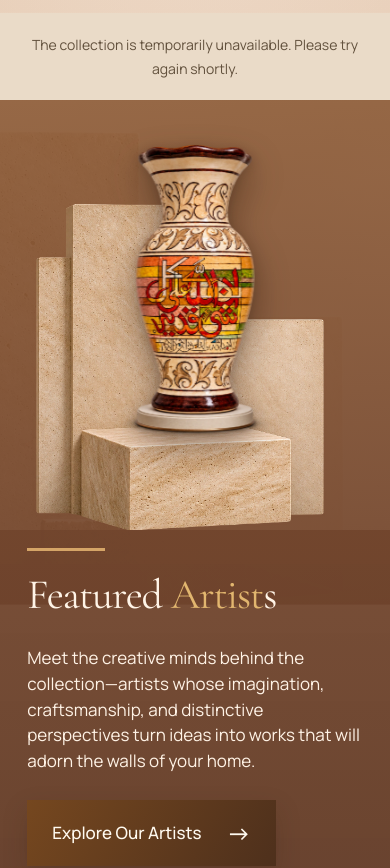
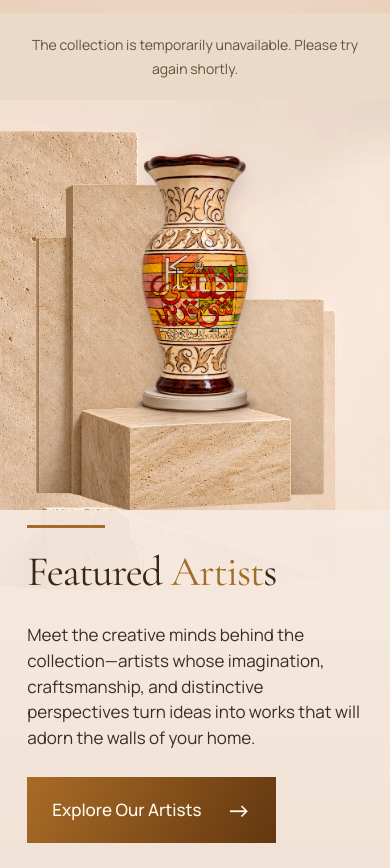
Before and after one commit to studioseraai/studioseraai, a Next.js app: page / in a window 390 px wide. Shown: the part 1420-2288 px from the top of the page. Built offline with nearby package versions, Linux system fonts and the light colour scheme.

Commit message:
Revert featured artists bronze styling

```diff
--- a/app/gallery-components/HomeArtists.module.css
+++ b/app/gallery-components/HomeArtists.module.css
@@ -20,42 +20,3 @@
 @media(max-width:650px){.section{background-size:auto 60%;background-position:20% top;background-repeat:no-repeat}.canvas{grid-template-columns:1fr}.left{min-height:410px}.displayBlocks{left:50%;bottom:0;width:min(100%,460px);max-height:100%;transform:translateX(-50%)}.featuredVase{left:50%;bottom:calc(22% - 10px);width:min(58%,250px);max-width:260px;transform:translateX(-50%)}.right{padding:15px 7% 75px;background:linear-gradient(#f5e9dfed,#f0e1d5f5)}.name{font-size:clamp(47px,11vw,70px)}.eyebrow{font-size:28px}.description{font-size:17px;margin-bottom:26px}.cta{font-size:17px;min-height:57px}.navigation button{width:41px;height:41px}}
 @keyframes objectFade{from{opacity:0}to{opacity:1}}
 @media(prefers-reduced-motion:reduce){.displayBlocks,.featuredVase,.name{animation:none}.cta{transition:none}}
-
-/* Bronze-toned Featured Artists scene with a slightly more foregrounded vase display. */
-.section {
-  background-color:#8c5a34;
-  background-image:linear-gradient(112deg,#7d4d2bdc 0%,#a37348dc 52%,#75472bdc 100%),url('/gallery/artists-stone-background.webp');
-  color:#fff4e7;
-}
-.canvas { position:relative; z-index:1; }
-.rule { background:#d5a567; }
-.eyebrow { color:#fff1df; }
-.eyebrow em { color:#e2b66f!important; }
-.description { color:#fff3e6; }
-.cta { background:linear-gradient(120deg,#75471f,#4e301c);box-shadow:0 10px 24px #321c0e35; }
-.displayBlocks { left:4%;width:112%; }
-.featuredVase {
-  left:20%;width:58%;bottom:calc(25% - 12px);
-  filter:drop-shadow(0 15px 17px #321c0e55) drop-shadow(0 3px 5px #3a24164d);
-}
-@media(max-width:900px) {
-  .section { background-image:linear-gradient(112deg,#7d4d2be6 0%,#a37348e6 52%,#75472be6 100%),url('/gallery/artists-stone-background.webp'); }
-  .displayBlocks { left:-2%;width:112%; }
-  .featuredVase { left:17%;width:61%;bottom:calc(17% - 5px); }
-}
-@media(max-width:650px) {
-  .section { background-image:linear-gradient(180deg,#8d5c38e8 0%,#71452deF 100%),url('/gallery/artists-stone-background.webp'); }
-  .left { min-height:430px; }
-  .displayBlocks { left:50%;width:min(104%,480px); }
-  .featuredVase {
-    left:50%;bottom:calc(22% - 4px);width:min(62%,270px);
-    transform:translate(-50%,2%) scale(1.04);
-    filter:drop-shadow(0 14px 17px #321c0e60) drop-shadow(0 3px 5px #3a24164d);
-  }
-  .right { padding:18px 7% 75px;background:linear-gradient(180deg,#71452def,#603a26f5);color:#fff4e7; }
-  .eyebrow { color:#fff1df; }
-  .description { color:#fff3e6; }
-}
-@media(prefers-reduced-motion:reduce) {
-  .featuredVase { animation:none; }
-}
```
